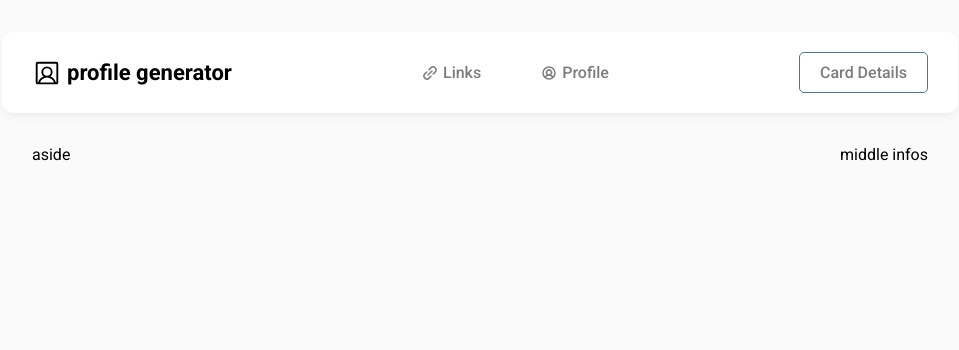
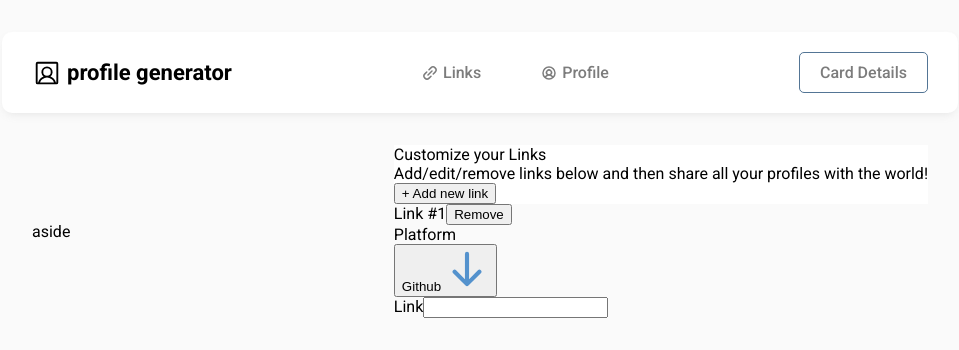
Before and after one commit to Paiva2/card-profile-generator, a React (Vite) app: page / in a window 1280 px wide. Shown: the top 350 px of the page, without its empty margins (160-1119 px from the left). Built offline with nearby package versions, Linux system fonts and the light colour scheme.

Commit message:
start/costomize links styles

```diff
--- a/src/components/LinkCustomization/index.tsx
+++ b/src/components/LinkCustomization/index.tsx
@@ -1,5 +1,45 @@
+import { ArrowDown } from "@phosphor-icons/react"
+import { CustomizeLinksContainer } from "./styles"
+
 const LinkCustomization = () => {
-  return <div>LinkCustomization</div>
+  return (
+    <CustomizeLinksContainer>
+      <div>
+        <p>Customize your Links</p>
+        <p>
+          Add/edit/remove links below and then share all your profiles with the
+          world!
+        </p>
+        <button>+ Add new link</button>
+      </div>
+
+      <div
+        style={{
+          background: "#FAFAFA",
+        }}
+      >
+        <div>
+          Link #1
+          <button>Remove</button>
+        </div>
+
+        <div>
+          <label>
+            Platform
+            <div>
+              <button>
+                Github <ArrowDown color="#5492cd" size={44} weight="bold" />
+              </button>
+            </div>
+          </label>
+          <label>
+            Link
+            <input type="text" />
+          </label>
+        </div>
+      </div>
+    </CustomizeLinksContainer>
+  )
 }
 
 export default LinkCustomization
--- /dev/null
+++ b/src/components/LinkCustomization/styles.ts
@@ -0,0 +1,6 @@
+import { styled } from "styled-components"
+
+export const CustomizeLinksContainer = styled.div`
+  display: flex;
+  flex-direction: column;
+`
--- a/src/pages/Home/index.tsx
+++ b/src/pages/Home/index.tsx
@@ -1,3 +1,4 @@
+import LinkCustomization from "../../components/LinkCustomization"
 import { HomeWrapper, MainContainer } from "./styles"
 
 const Home = () => {
@@ -5,7 +6,13 @@ const Home = () => {
     <MainContainer>
       <HomeWrapper>
         <div>aside</div>
-        <div>middle infos</div>
+        <div
+          style={{
+            backgroundColor: "#fff",
+          }}
+        >
+          <LinkCustomization />
+        </div>
       </HomeWrapper>
     </MainContainer>
   )
```
